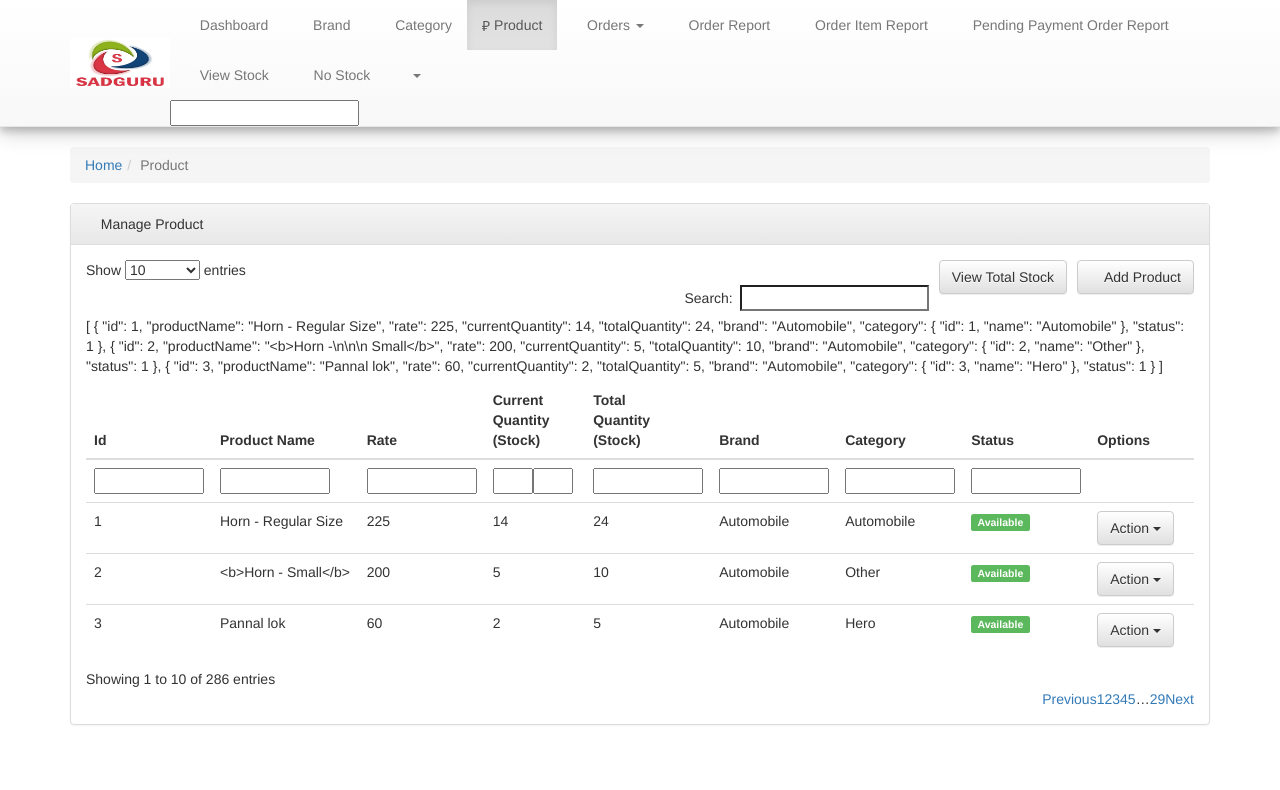
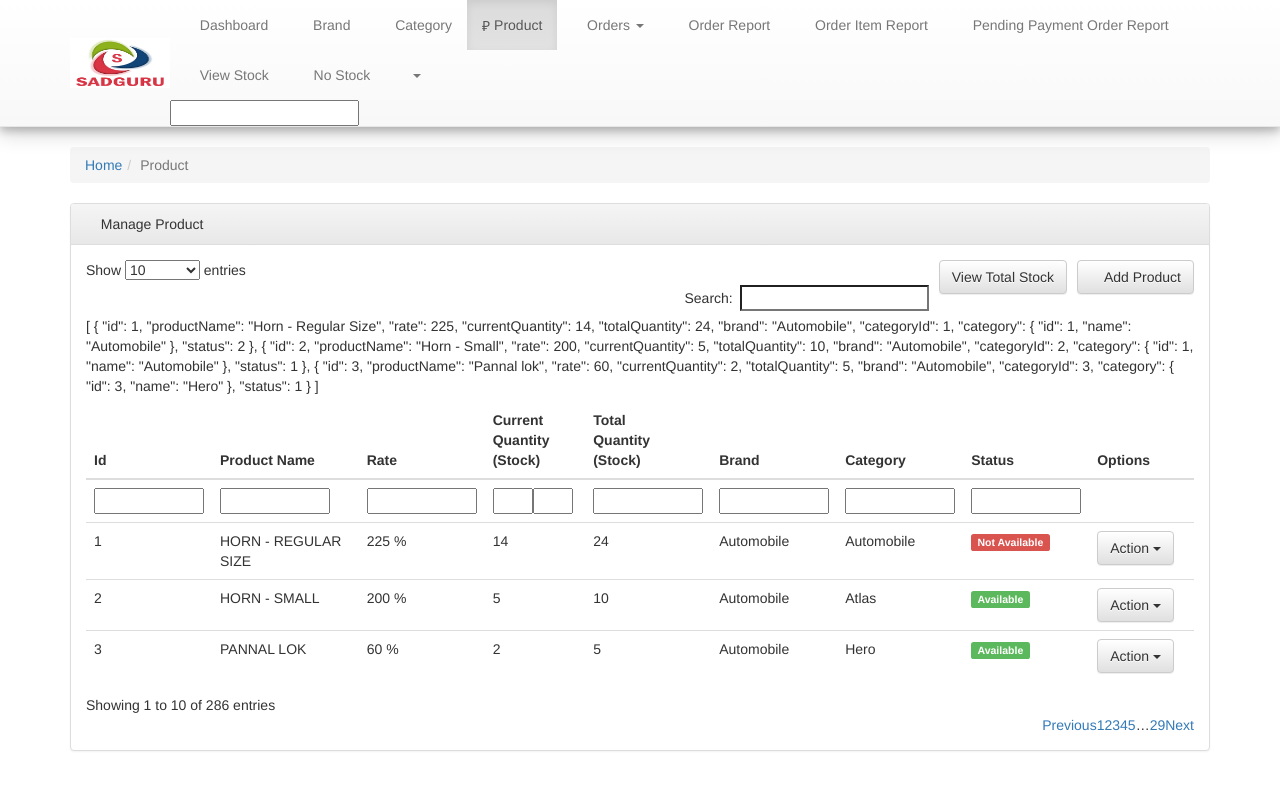
Before and after one commit to AbhayVel/sujaychetan, an Angular app in the folder SMOM/: page / in a window 1280 px wide. Shown: the top 790 px of the page. Built offline with nearby package versions, Linux system fonts and the light colour scheme; a web font is replaced by a local one.

Commit message:
add pipe

```diff
--- a/SMOM/src/app/components/product/product.component.html
+++ b/SMOM/src/app/components/product/product.component.html
@@ -58,13 +58,13 @@
                     {{p.id}}
                     <!--<img class="img-round" src="./Stock Management System_files/1874199910604c8007e0e19.jpg" style="height:30px; width:50px;">-->
                   </td>
-                  <td [textContent]="p.productName"></td>
-                  <td [innerHTML]="p.rate"></td>
+                  <td [textContent]="p.productName | uppercase"></td>
+                  <td [innerHTML]="p.rate | showpercent"></td>
                   <td [innerText]="p.currentQuantity"></td>
                   <td [textContent]="p.totalQuantity">14</td>
                   <td class="sorting_1">Automobile</td>
-                  <td [innerHTML]="p.category.name">Automobile</td>
-                  <td><label class="label label-success">Available</label></td>
+                  <td [innerHTML]="p.categoryId | categoryMaster">Automobile</td>
+                  <td [innerHTML]="p.status | statusMaster"></td>
                   <td>
                     <div class="btn-group">
                       <button type="button" class="btn btn-default dropdown-toggle" data-toggle="dropdown" aria-haspopup="true" aria-expanded="false">
@@ -72,7 +72,6 @@
                       </button>
                       <ul class="dropdown-menu">
                         <li><a type="button" data-toggle="modal" id="editProductModalBtn" data-target="#editProductModal" onclick="editProduct(255)"> <i class="glyphicon glyphicon-edit"></i> Edit</a></li>
-
                       </ul>
                     </div>
                   </td>
--- a/SMOM/src/app/components/product/product.component.ts
+++ b/SMOM/src/app/components/product/product.component.ts
@@ -17,25 +17,24 @@ export class ProductComponent implements OnInit {
       currentQuantity: 14,
       totalQuantity: 24,
       brand: 'Automobile',
+      categoryId: 1,
       category:{
         id: 1,
         name: 'Automobile'
       } ,
-      status: 1
+      status: 2
     },
     {
       id: 2,
-      productName: `<b>Horn -
-
-
-      Small</b>`,
+      productName: `Horn - Small`,
       rate: 200,
       currentQuantity: 5,
       totalQuantity: 10,
       brand: 'Automobile',
+      categoryId: 2,
       category:{
-        id: 2,
-        name: 'Other'
+        id: 1,
+        name: 'Automobile'
       } ,
       status: 1
     },
@@ -46,6 +45,7 @@ export class ProductComponent implements OnInit {
       currentQuantity: 2,
       totalQuantity: 5,
       brand: 'Automobile',
+      categoryId: 3,
       category:{
         id: 3,
         name: 'Hero'
```
Also changed, not shown: SMOM/src/app/app.module.ts (+9 -1 lines).
